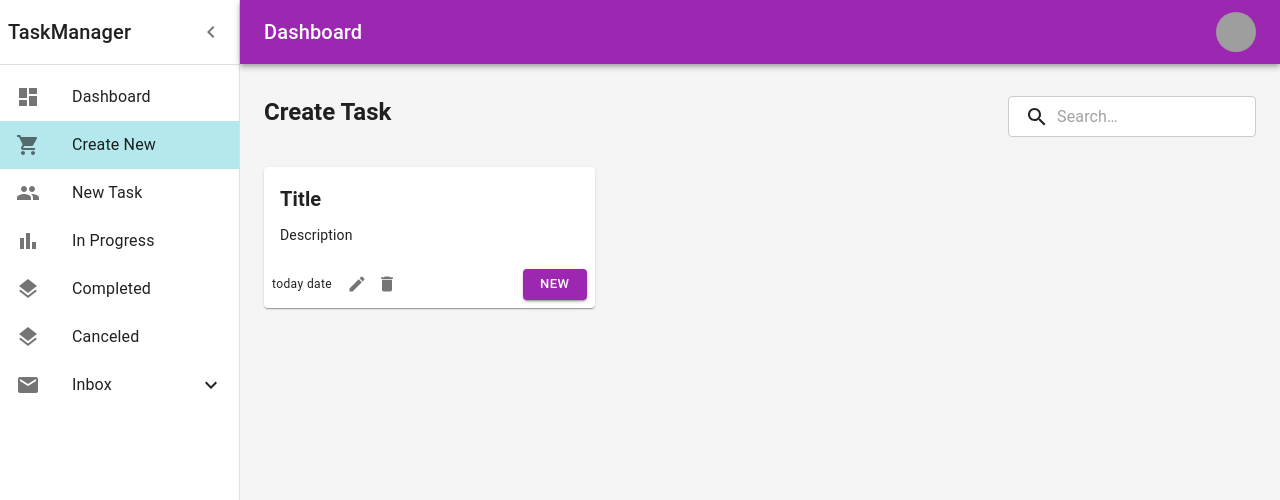
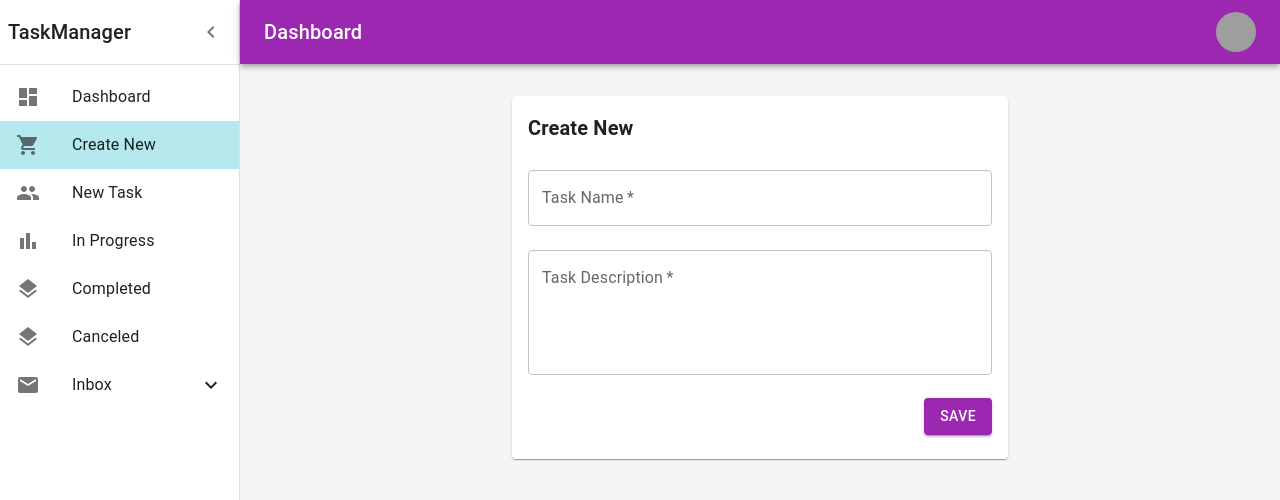
Before and after one commit to devmamunur/PMSGo, a React (Vite) app in the folder frontend/: page /create in a window 1280 px wide. Shown: the top 500 px of the page. Built offline with nearby package versions, Linux system fonts and the light colour scheme; grey boxes are pictures that could not be loaded.

Commit message:
Made new task create page ui

```diff
--- a/frontend/src/components/Create/Create.jsx
+++ b/frontend/src/components/Create/Create.jsx
@@ -9,74 +9,58 @@ import CardActions from "@mui/material/CardActions";
 import IconButton from "@mui/material/IconButton";
 import {Delete, Edit} from "@mui/icons-material";
 import Button from "@mui/material/Button";
+import {TextField} from "@mui/material";
 
 const Create = () => {
     return (
         <>
-            <Grid
-                container
-                direction="row"
-                justifyContent="space-between"
-            >
-                <Grid item md={6}>
-                    <Typography variant="h5" sx={{
-                        fontWeight: '700 !important'
-                    }}>
-                        Create Task
-                    </Typography>
-                </Grid>
-                <Grid item md={6}>
-                    <Search>
-                        <SearchIconWrapper>
-                            <SearchIcon />
-                        </SearchIconWrapper>
-                        <StyledInputBase
-                            placeholder="Search…"
-                            inputProps={{ 'aria-label': 'search' }}
-                        />
-                    </Search>
-                </Grid>
-            </Grid>
             <Grid  container
                    direction="row"
+                   justifyContent="center"
                    sx={{
                        marginTop : '30px'
                    }}
             >
-                <Grid item md={4}>
+                <Grid item md={6}>
                     <Card sx={{ minWidth: 275 }}>
                         <CardContent>
                             <Typography variant="h6" sx={{
                                 marginBottom : '10px'
                             }}>
-                                <strong>Title</strong>
+                                <strong>Create New</strong>
                             </Typography>
-                            <Typography variant="body2">
-                                Description
+                            <Typography component="div">
+                                <TextField
+                                    margin="normal"
+                                    required
+                                    fullWidth
+                                    label="Task Name"
+                                />
+                                <TextField
+                                    margin="normal"
+                                    fullWidth
+                                    required
+                                    label="Task Description"
+                                    multiline
+                                    rows={4}
+                                />
                             </Typography>
-                        </CardContent>
-                        <CardActions>
                             <Grid
                                 container
                                 direction="row"
                                 justifyContent="space-between"
+                                sx={{
+                                    marginTop : '15px'
+                                }}
                             >
                                 <Grid item>
-                                    <Typography variant="caption" sx={{marginRight : '10px'}}>
-                                        today date
-                                    </Typography>
-                                    <IconButton size="small">
-                                        <Edit fontSize="small" />
-                                    </IconButton>
-                                    <IconButton size="small">
-                                        <Delete fontSize="small" />
-                                    </IconButton>
                                 </Grid>
                                 <Grid item>
-                                    <Button size="small" variant="contained" color="primary">new</Button>
+                                    <Button variant="contained" color="primary">Save</Button>
                                 </Grid>
                             </Grid>
-                        </CardActions>
+                        </CardContent>
+
                     </Card>
                 </Grid>
             </Grid>
```
